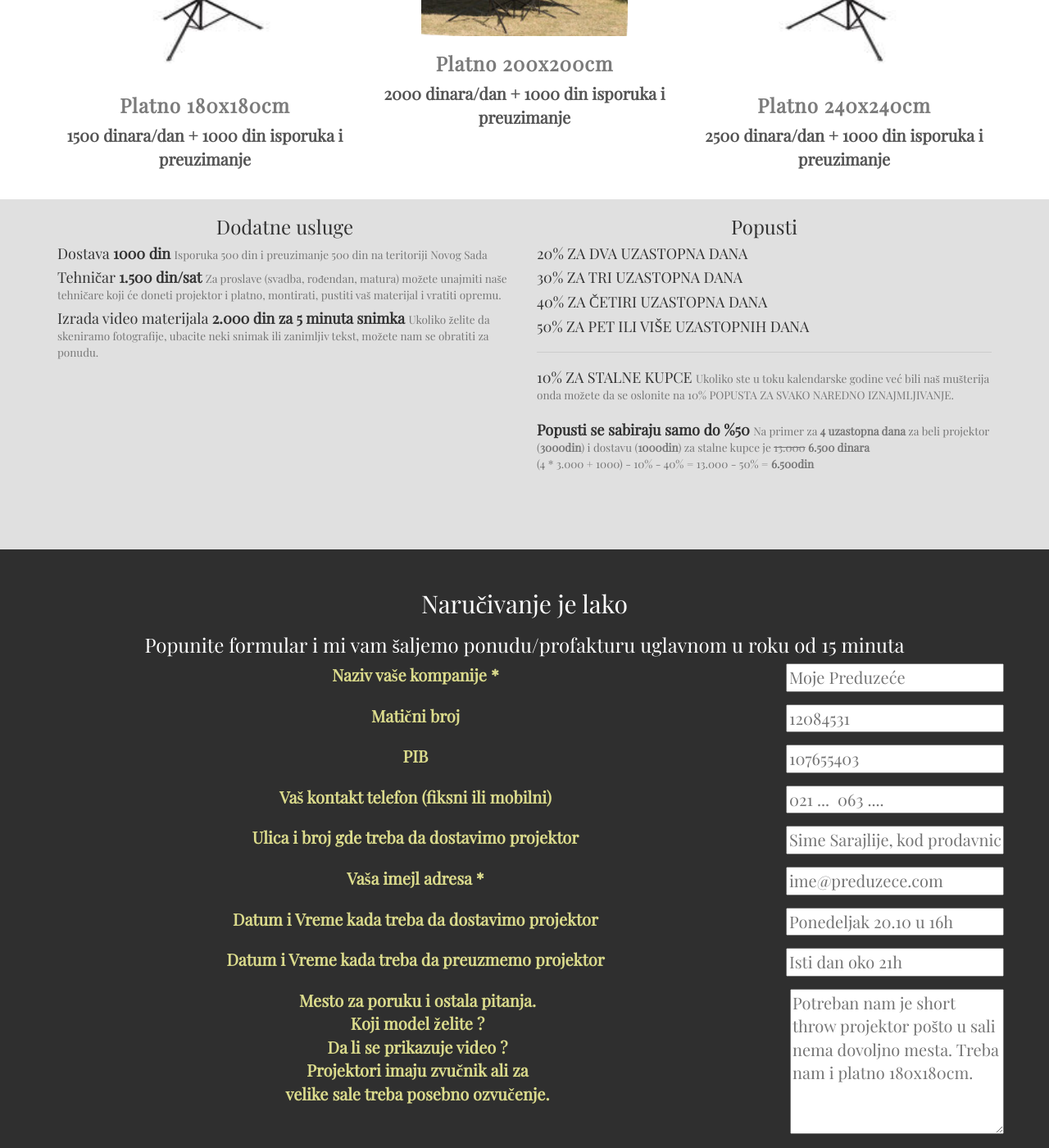
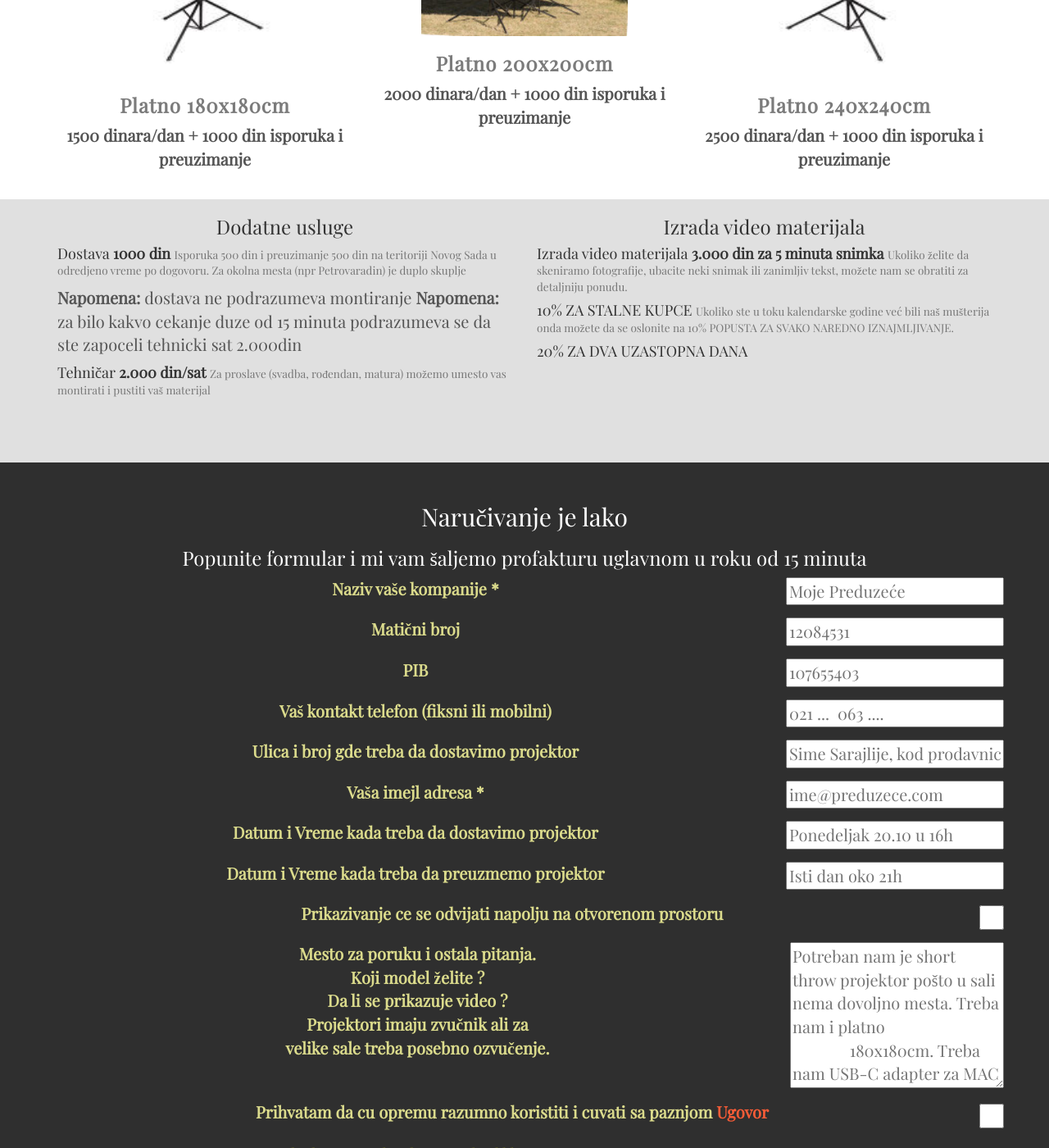
Before and after one commit to kulakajak/iznajmiprojektornovisad, a Jekyll site: the page built from index.html, in a window 1280 px wide and 1400 px high, scrolled down 2275 px. Shown: the whole window at 82% size. Built offline with Jekyll 4.4.1, drawn with Linux system fonts in a browser that asks for light colours; nearby versions of some CDN libraries; some web fonts are replaced.

Commit message:
Update price

```diff
--- a/index.html
+++ b/index.html
@@ -229,40 +229,28 @@ layout: default
           <h3 class='text-center'>Dodatne usluge</h3>
           <h4>
             Dostava <b>1000 din</b>
-            <small>Isporuka 500 din i preuzimanje 500 din na teritoriji Novog Sada</small>
+            <small>Isporuka 500 din i preuzimanje 500 din na teritoriji Novog Sada u odredjeno vreme po dogovoru. Za okolna mesta (npr Petrovaradin) je duplo skuplje</small>
           </h4>
+            <b>Napomena:</b> dostava ne podrazumeva montiranje
+            <b>Napomena:</b> za bilo kakvo cekanje duze od 15 minuta podrazumeva se da ste zapoceli tehnicki sat 2.000din
           <h4>
-            <i class="icon-bolt"></i>Tehničar <b>1.500 din/sat</b>
-            <small>Za proslave (svadba, rođendan, matura) možete unajmiti naše tehničare koji će doneti projektor i platno,
-              montirati, pustiti vaš materijal i vratiti opremu.
+            <i class="icon-bolt"></i>Tehničar <b>2.000 din/sat</b>
+            <small>Za proslave (svadba, rođendan, matura) možemo umesto vas montirati i pustiti vaš materijal
             </small>
-          </h4>
-          <h4>
-            Izrada video materijala <b>2.000 din za 5 minuta snimka</b>
-            <small>Ukoliko želite da skeniramo fotografije, ubacite neki snimak ili zanimljiv tekst, možete nam se obratiti za ponudu.</small>
           </h4>
         </div>
         <div class="col-lg-6 desc">
-          <h3 class='text-center'>Popusti</h3>
-          <h4><i class="icon-bolt"></i>20% ZA DVA UZASTOPNA DANA</h4>
-          <h4><i class="icon-bolt"></i>30% ZA TRI UZASTOPNA DANA</h4>
-          <h4><i class="icon-bolt"></i>40% ZA ČETIRI UZASTOPNA DANA</h4>
-          <h4><i class="icon-bolt"></i>50% ZA PET ILI VIŠE UZASTOPNIH DANA</h4>
-          <hr>
+          <h3 class='text-center'>Izrada video materijala</h3>
+          <h4>
+            Izrada video materijala <b>3.000 din za 5 minuta snimka</b>
+            <small>Ukoliko želite da skeniramo fotografije, ubacite neki snimak ili zanimljiv tekst, možete nam se obratiti za detaljniju ponudu.</small>
+          </h4>
           <h4>
             <i class="icon-bolt"></i>10% ZA STALNE KUPCE
             <small>Ukoliko ste u toku kalendarske godine već bili naš mušterija onda možete da se oslonite na 10% POPUSTA ZA SVAKO NAREDNO
               IZNAJMLJIVANJE.</small>
           </h4>
-          <p>
-            <h4>
-              <b>Popusti se sabiraju samo do %50</b>
-              <small>
-                Na primer za <b>4 uzastopna dana</b> za beli projektor (<b>3000din</b>) i dostavu (<b>1000din</b>) za stalne kupce je <strike>13.000</strike> <b>6.500 dinara</b>
-                <br>(4 * 3.000 + 1000) - 10% - 40% = 13.000 - 50% = <b>6.500din</b>
-              </small>
-            </h4>
-          </p>
+          <h4><i class="icon-bolt"></i>20% ZA DVA UZASTOPNA DANA</h4>
         </div>
       </div>
     </div>
@@ -276,7 +264,7 @@ layout: default
       <div class="row" id='naruci-ponudu'>
         <h2 class='white'>Naručivanje je lako</h2>
         <h3>
-          Popunite formular i mi vam šaljemo ponudu/profakturu uglavnom u roku od 15 minuta
+          Popunite formular i mi vam šaljemo profakturu uglavnom u roku od 15 minuta
         </h3>
         <form action="https://formspree.io/projektor@trk.in.rs"
               method="POST" class="form">
@@ -317,6 +305,11 @@ layout: default
             <input type="text" name="return-date" id="return-date" placeholder="Isti dan oko 21h">
           </div>
           <div class='form-group'>
+            <label for="napolju">Prikazivanje ce se odvijati napolju na otvorenom prostoru
+            </label>
+            <input type="checkbox" name="napolju" value="da" id="napolju" required style="width:3rem;height:3rem">
+          </div>
+          <div class='form-group'>
             <label for="other">Mesto za poruku i ostala pitanja.
               <br>
               Koji model želite ?
@@ -327,7 +320,8 @@ layout: default
               <br>
               velike sale treba posebno ozvučenje.
             </label>
-            <textarea id='other' name="body" rows="6" placeholder="Potreban nam je short throw projektor pošto u sali nema dovoljno mesta. Treba nam i platno 180x180cm."></textarea>
+            <textarea id='other' name="body" rows="6" placeholder="Potreban nam je short throw projektor pošto u sali nema dovoljno mesta. Treba nam i platno
+              180x180cm. Treba nam USB-C adapter za MAC"></textarea>
           </div>
           <div class='form-group'>
             <label for="saglasan">Prihvatam da cu opremu razumno koristiti i cuvati sa paznjom
--- a/ponuda-za-prezentaciju-tokom-putovanja-autobusom.html
+++ b/ponuda-za-prezentaciju-tokom-putovanja-autobusom.html
@@ -17,8 +17,9 @@ layout: default
   </p>
 
   <p>
+    <img src="{{ site.baseurl }}/assets/projektor u busu blizu.jpg" alt="Projektor u busu blizu" style="width:initial" >
     <img src="{{ site.baseurl }}/assets/Samsung The Freestyle projektor SP-LSP3BLA.jpeg" alt="Samsung The Freestyle projektor SP-LSP3BLA na baterije" style="width:initial" >
-    <img src="{{ site.baseurl }}/assets/samsung_freestyle_bus.jpg" alt="Samsung The Freestyle projektor SP-LSP3BLA u busu" style="width:initial" >
+    <img src="{{ site.baseurl }}/assets/projektor u busu daleko.jpg" alt="Projektor u busu daleko" style="width:initial" >
   </p>
 
   <p>
```
Also changed, not shown: assets/projektor u busu blizu.jpg (added), assets/projektor u busu daleko.jpg (added), 1 other file.
